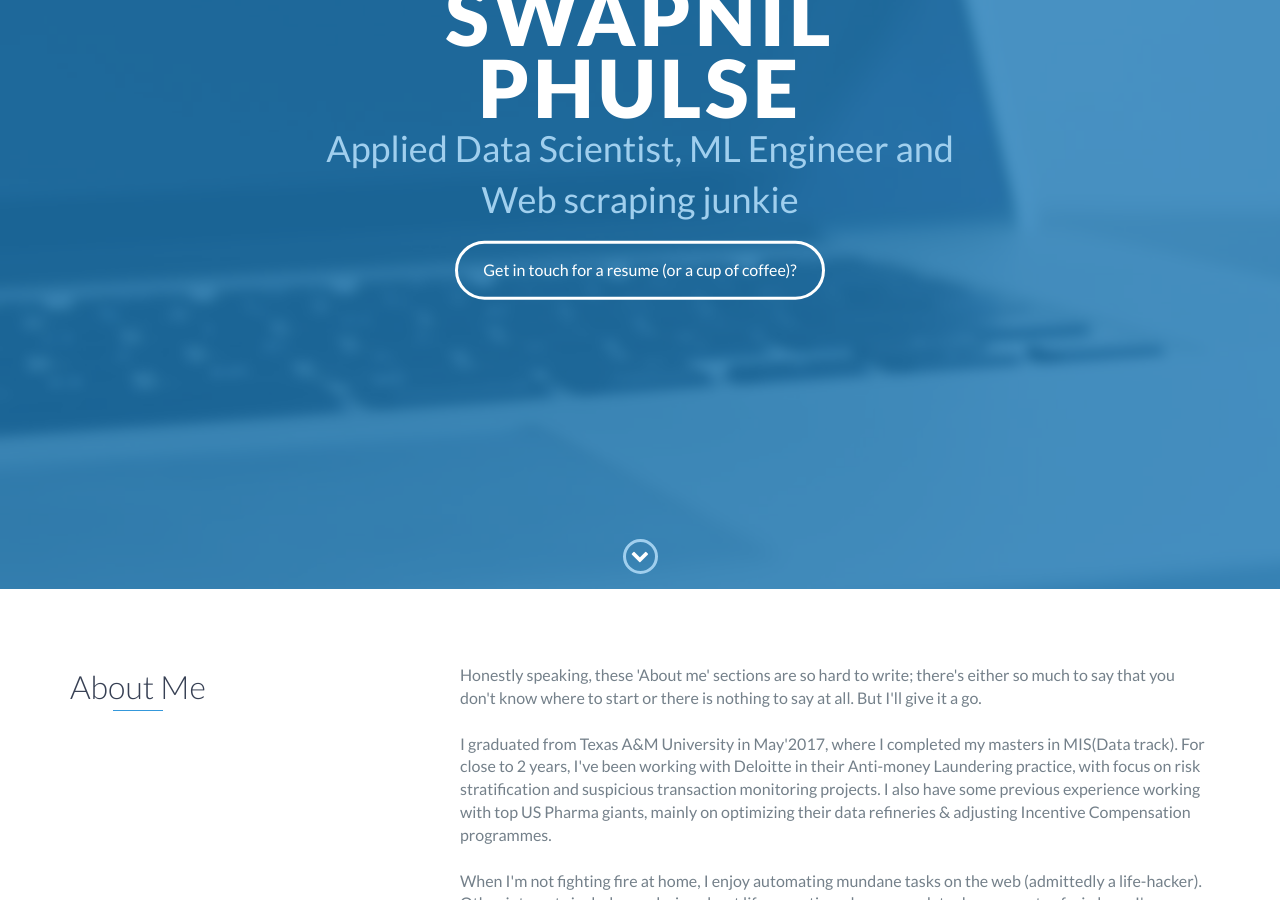
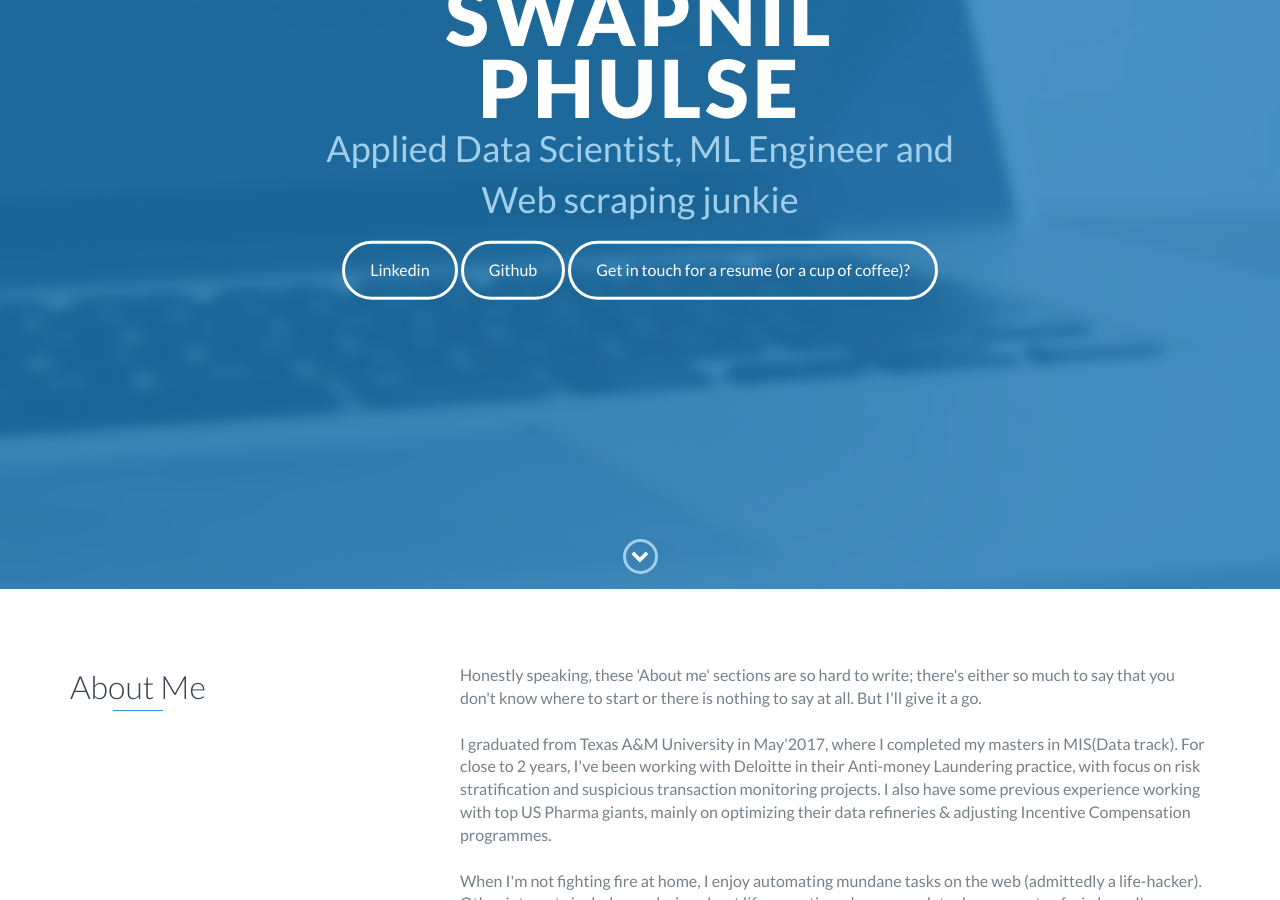
Before and after one commit to spsphulse/My-Portfolio, a Jekyll site: the page index.html, which Jekyll copies as it is, in a window 1280 px wide and 900 px high, scrolled down 311 px. Built offline with Jekyll 4.4.1, drawn with Linux system fonts in a browser that asks for light colours; comment, search, counter and statistics services are not loaded.

Commit message:
Update index.html

```diff
--- a/index.html
+++ b/index.html
@@ -55,6 +55,7 @@
         <div id="lead-content">
             <h1>Swapnil Phulse</h1>
             <h2>Applied Data Scientist, ML Engineer and Web scraping junkie</h2>
+            <a href="#contact" class="btn-rounded-white">Linkedin</a> <a href="#contact" class="btn-rounded-white">Github</a>
             <a href="#contact" class="btn-rounded-white">Get in touch for a resume (or a cup of coffee)?</a>
         </div>
         <!-- End #lead-content -->
```
